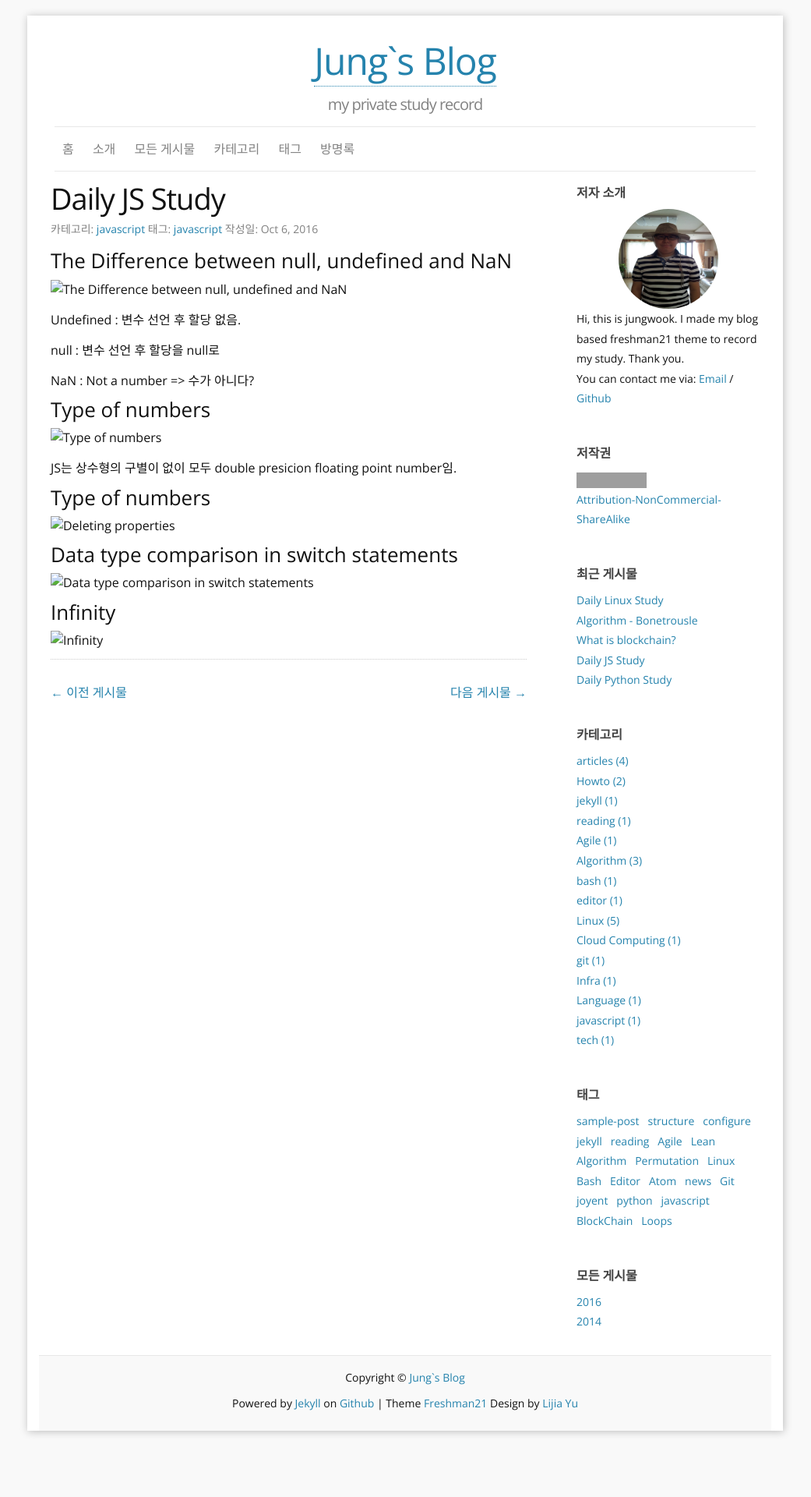
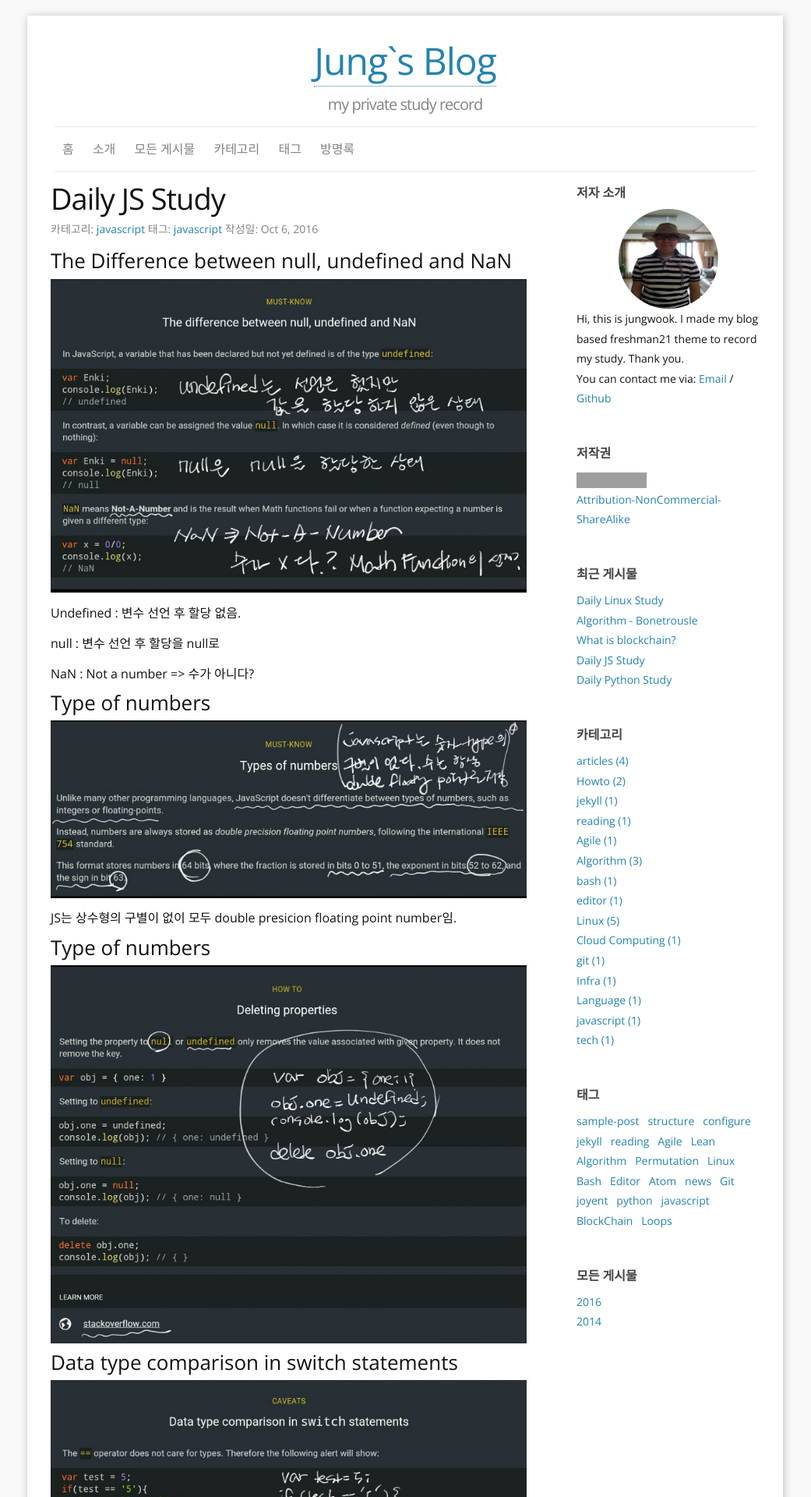
Before and after one commit to crispar/crispar.github.io, a Jekyll site: the page built from _posts/2016-10-06-Daily_JS.md, in a window 1280 px wide. Shown: the top 1920 px of the page at 78% size, without its empty margins (120-1161 px from the left). Built offline with Jekyll 4.4.1, drawn with Linux system fonts in a browser that asks for light colours; comment, search, counter and statistics services are not loaded; before the commit the page ends 1865 px from its top, so only the background shows below that; grey boxes are pictures that could not be loaded.

Commit message:
change image file path info

```diff
--- a/_posts/2016-10-06-Daily_JS.md
+++ b/_posts/2016-10-06-Daily_JS.md
@@ -10,7 +10,7 @@ tags:
 
 ### The Difference between null, undefined and NaN
 
-![The Difference between null, undefined and NaN](../images/Screenshot_2016-10-06-22-29-46.jpg "The Difference between null, undefined and NaN")
+![The Difference between null, undefined and NaN](/images/Screenshot_2016-10-06-22-29-46.jpg "The Difference between null, undefined and NaN")
 
 Undefined : 변수 선언 후 할당 없음.
 
@@ -20,21 +20,21 @@ NaN : Not a number => 수가 아니다?
 
 ### Type of numbers
 
-![Type of numbers](../images/Screenshot_2016-10-06-22-32-29.jpg "Type of numbers")
+![Type of numbers](/images/Screenshot_2016-10-06-22-32-29.jpg "Type of numbers")
 
 JS는 상수형의 구별이 없이 모두 double presicion floating point number임.
 
 
 ### Type of numbers
 
-![Deleting properties](../images/Screenshot_2016-10-06-22-35-12.jpg "Deleting properties")
+![Deleting properties](/images/Screenshot_2016-10-06-22-35-12.jpg "Deleting properties")
 
 
 ### Data type comparison in switch  statements
 
-![Data type comparison in switch  statements](../images/Screenshot_2016-10-06-22-37-34.jpg "Data type comparison in switch  statements")
+![Data type comparison in switch  statements](/images/Screenshot_2016-10-06-22-37-34.jpg "Data type comparison in switch  statements")
 
 
 ### Infinity
 
-![Infinity](../images/Screenshot_2016-10-06-22-39-06.jpg "Infinity")
+![Infinity](/images/Screenshot_2016-10-06-22-39-06.jpg "Infinity")
```
Also changed, not shown: _posts/2016-10-07-BlockChain.md (+2 -2 lines), _posts/2016-10-08-Daily-Linux.md (+9 -5 lines).
